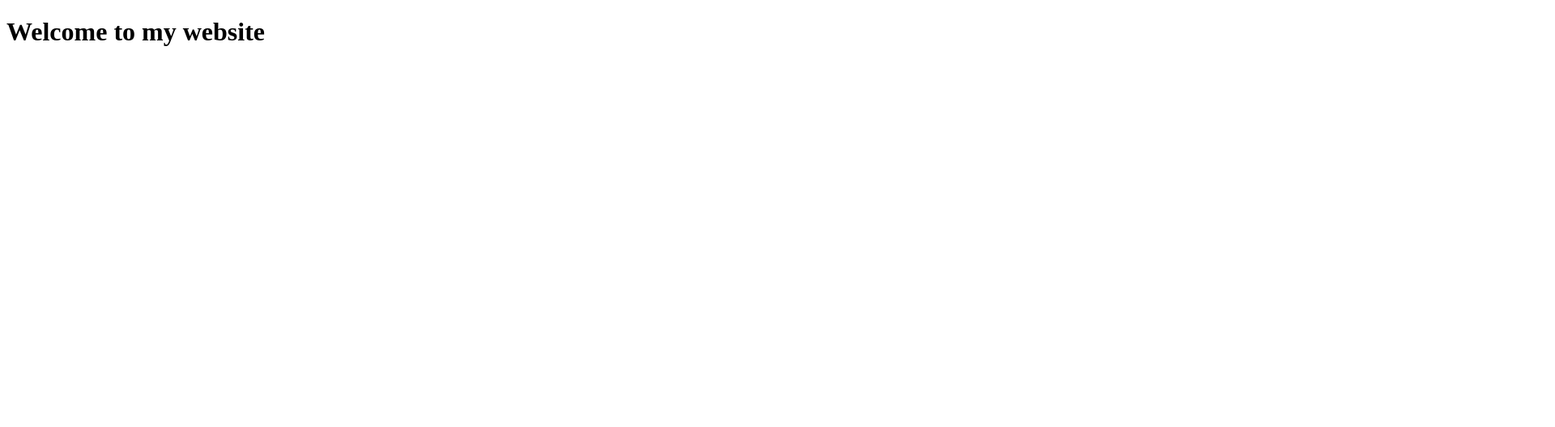
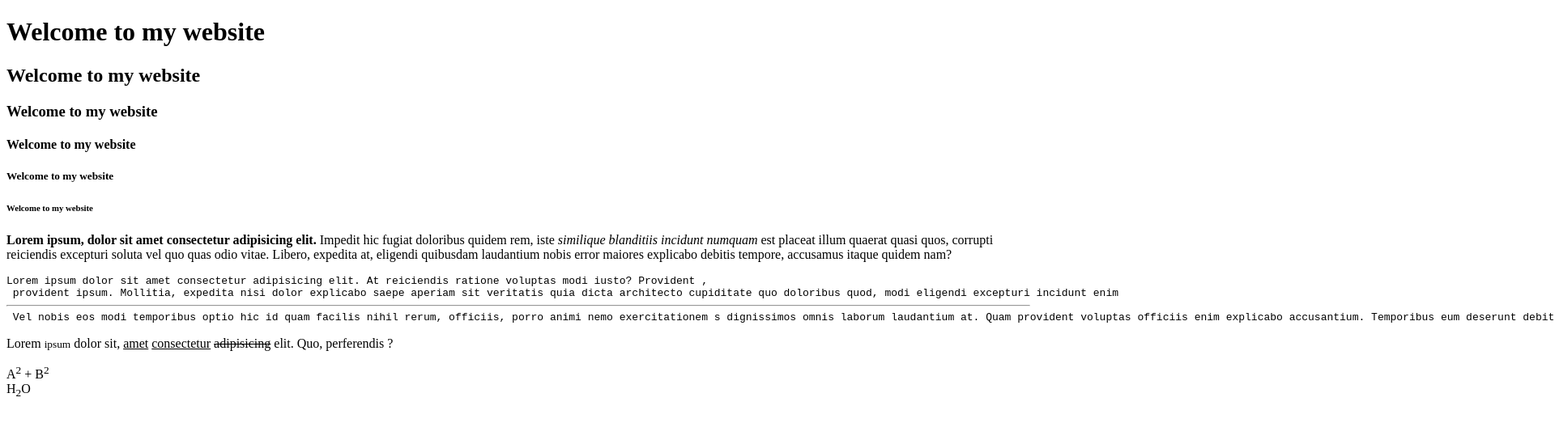
Before and after one commit to SheikhShuvoAhmed/All_Tag, a plain HTML site: page index.html in a window 1280 px wide. Shown: the top 528 px of the page at 81% size, 1920 px wide, since content can reach past the window. Drawn offline with Linux system fonts and the light colour scheme.

Commit message:
sometag added

```diff
--- a/index.html
+++ b/index.html
@@ -7,8 +7,26 @@
     <meta name="viewport" content="width=device-width, initial-scale=1.0">
     <title>All Tag</title>
 </head>
+<body>
+
     <h1>Welcome to my website</h1>
-<body>
+    <h2>Welcome to my website</h2>
+    <h3>Welcome to my website</h3>
+    <h4>Welcome to my website</h4>
+    <h5>Welcome to my website</h5>
+    <h6>Welcome to my website</h6>
+
+    <p><b>Lorem ipsum, dolor sit amet</b> <strong>consectetur adipisicing elit.</strong> Impedit hic fugiat doloribus quidem rem, iste <i>similique blanditiis</i> <em>incidunt numquam </em> est placeat illum quaerat quasi quos, corrupti reiciendis excepturi soluta vel quo quas odio vitae. Libero, expedita at, eligendi quibusdam laudantium nobis error maiores explicabo debitis tempore, accusamus itaque quidem nam?</p>
+
+
+    <pre>Lorem ipsum dolor sit amet consectetur adipisicing elit. At reiciendis ratione voluptas modi iusto? Provident ,  <br> provident ipsum. Mollitia, expedita nisi dolor explicabo saepe aperiam sit veritatis quia dicta architecto cupiditate quo doloribus quod, modi eligendi excepturi incidunt enim   <hr> Vel nobis eos modi temporibus optio hic id quam facilis nihil rerum, officiis, porro animi nemo exercitationem s dignissimos omnis laborum laudantium at. Quam provident voluptas officiis enim explicabo accusantium. Temporibus eum deserunt debitis nisi veniam consequatur quaerat corrupti accusantium necessitatibus laborum sunt voluptatum <mark>erat</mark> </pre>
+
+    <p>Lorem <small>ipsum</small> dolor sit, <ins>amet</ins> <u>consectetur</u> <del>adipisicing</del> elit. Quo,  <span>perferendis</span> ?</p>
+
+    A<sup>2</sup> + B<sup>2</sup> <br>
+    H<sub>2</sub>O<sub></sub>
+
+
 
 </body>
 
```
